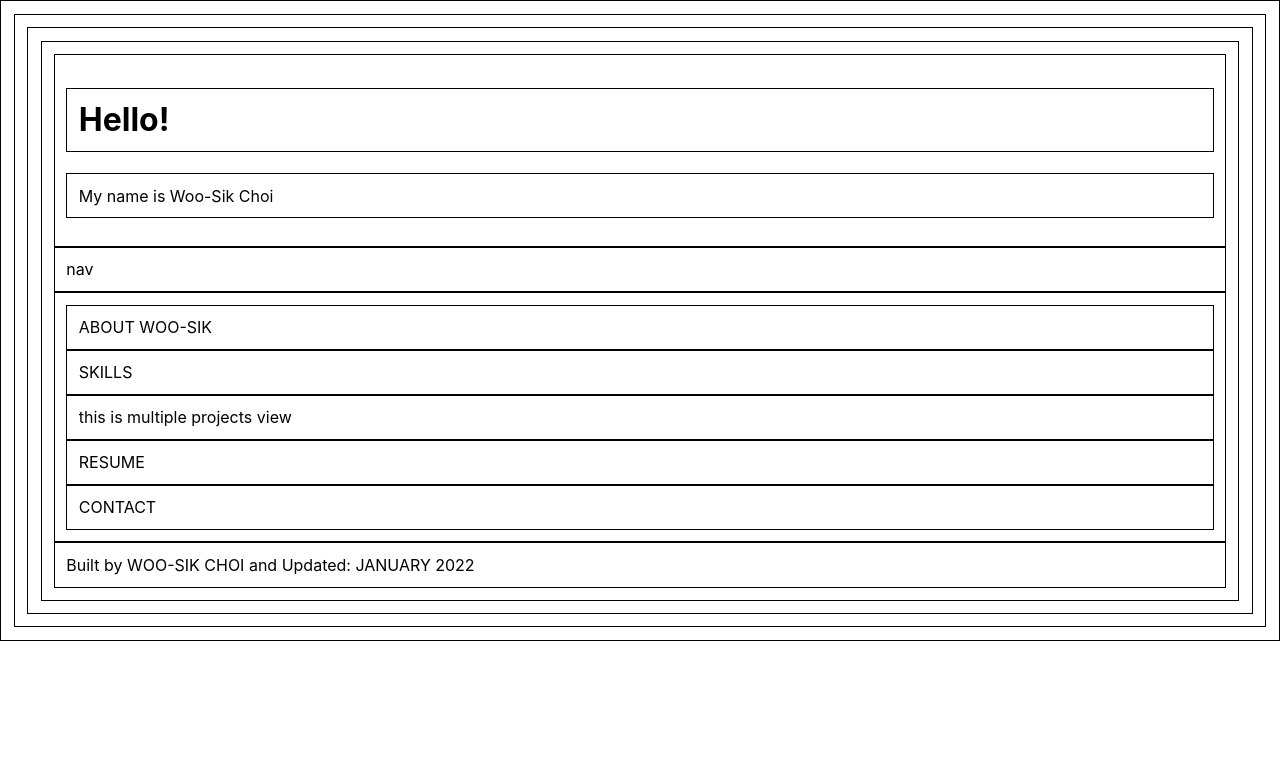
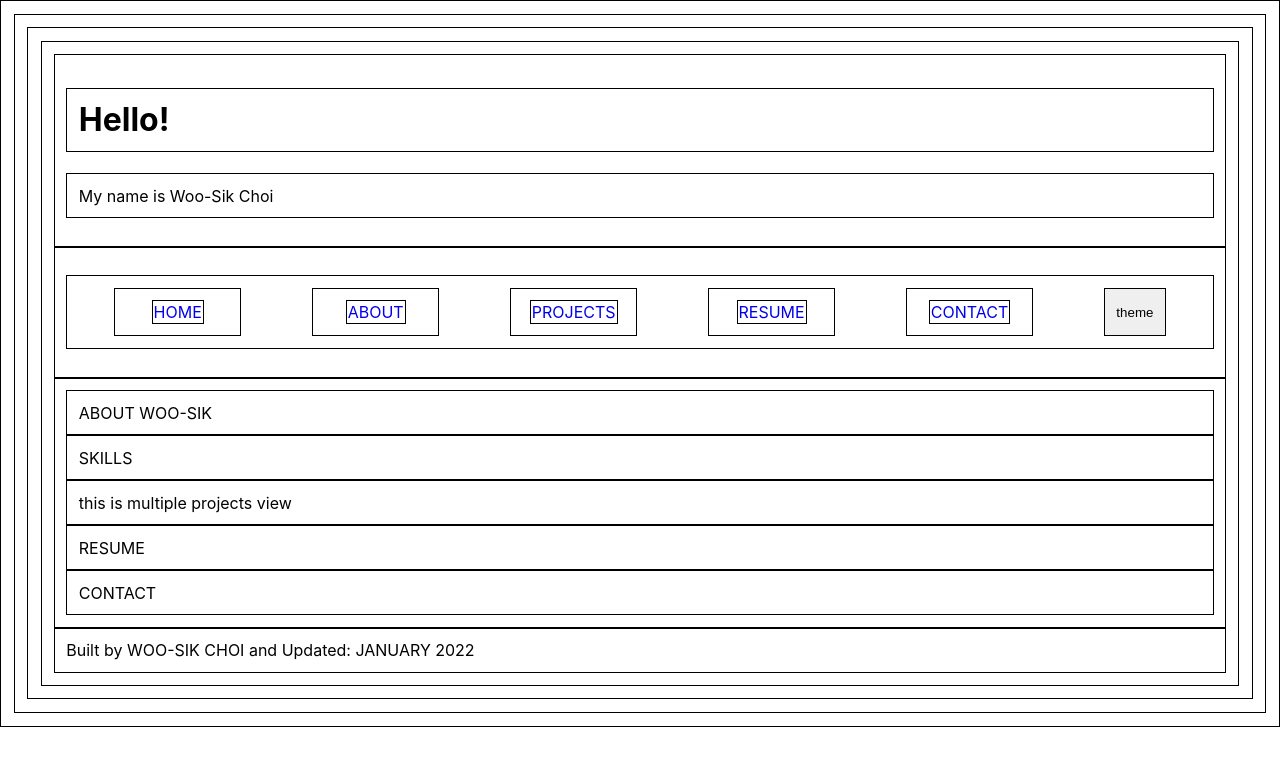
Before and after one commit to dvlprwchoi/portfolio-2, a React (Create React App) app: page / in a window 1280 px wide. Shown: the top 766 px of the page. Built offline with nearby package versions, Linux system fonts and the light colour scheme.

Commit message:
Add Navbar style

```diff
--- /dev/null
+++ b/src/components/Navbar/Navbar.css
@@ -0,0 +1,16 @@
+.navbar ul {
+  display: flex;
+  justify-content: space-around;
+}
+
+.navbar li {
+  display: flex;
+  list-style-type: none;
+  width: 8vw;
+  justify-content: center;
+  align-items: center;
+}
+
+.navbar a {
+  text-decoration: none;
+}
--- a/src/components/Navbar/Navbar.js
+++ b/src/components/Navbar/Navbar.js
@@ -1,5 +1,28 @@
+import './Navbar.css';
+
 function Navbar() {
-  return <div className="navbar">nav</div>;
+  return (
+    <div className="navbar">
+      <ul>
+        <li>
+          <a href="#">HOME</a>
+        </li>
+        <li>
+          <a href="#">ABOUT</a>
+        </li>
+        <li>
+          <a href="#">PROJECTS</a>
+        </li>
+        <li>
+          <a href="#">RESUME</a>
+        </li>
+        <li>
+          <a href="#">CONTACT</a>
+        </li>
+        <button>theme</button>
+      </ul>
+    </div>
+  );
 }
 
 export default Navbar;
```
